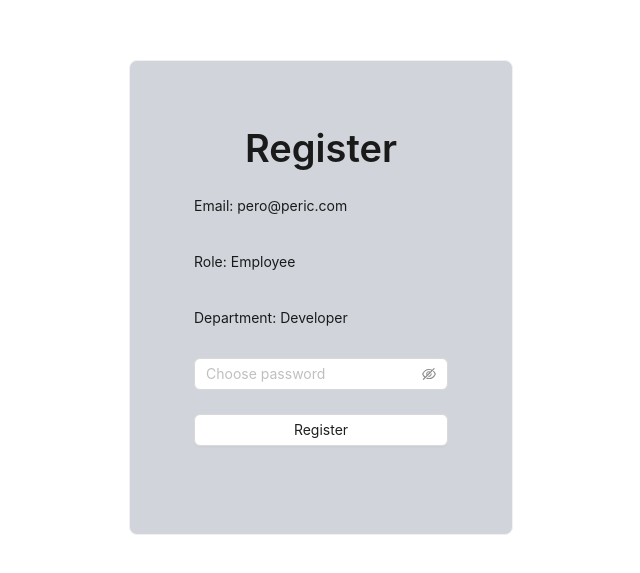
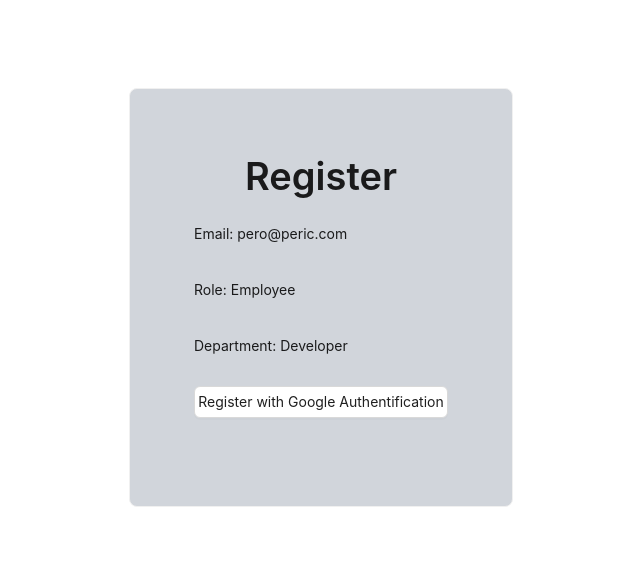
Before and after one commit to imujo-fer/progi, a React (Vite) app: page /register in a window 1280 px wide. Shown: the part 103-676 px from the top of the page, without its empty margins (319-959 px from the left). Built offline with nearby package versions, Linux system fonts and the light colour scheme.

Commit message:
redirect user to google auth

```diff
--- a/frontend/src/pages/Register/components/RegisterForm.tsx
+++ b/frontend/src/pages/Register/components/RegisterForm.tsx
@@ -1,4 +1,4 @@
-import { Button, Card, Flex, Form, Input, Typography } from "antd";
+import { Button, Card, Flex, Form, Typography } from "antd";
 
 interface RegisterProps {
   email: string;
@@ -26,13 +26,9 @@ export default function RegisterForm({
           <Form.Item>Role: {role}</Form.Item>
           <Form.Item>Department: {department}</Form.Item>
 
-          <Form.Item className="">
-            <Input.Password placeholder="Choose password" />
-          </Form.Item>
-
           <Form.Item>
-            <Button block htmlType="submit">
-              Register
+            <Button block htmlType="submit" href="/oauth2/authorization/google">
+              Register with Google Authentification
             </Button>
           </Form.Item>
         </Form>
```
Also changed, not shown: 1 other file (tests, documents, lock files or other folders).
